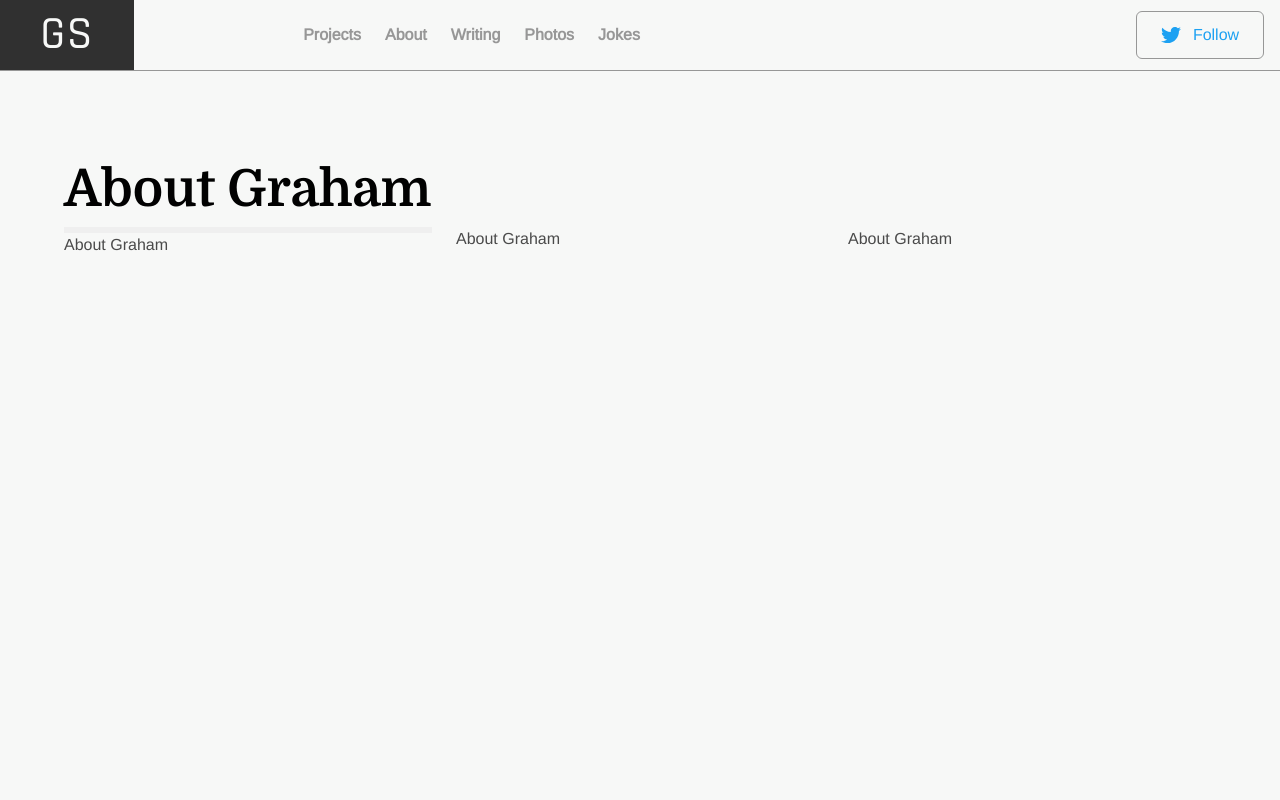
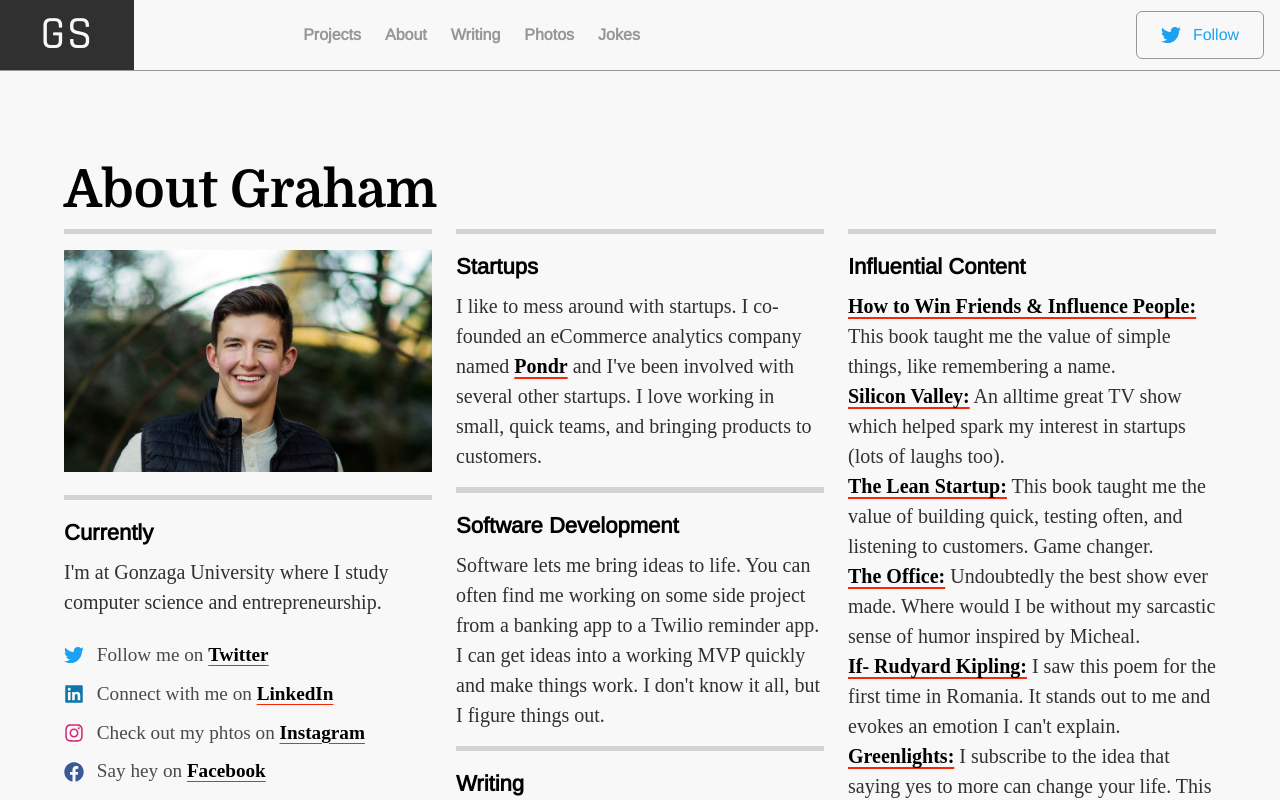
Before and after one commit to grahamsabin/Personal_Website_NextJs, a Next.js app: page /about in a window 1280 px wide. Shown: the top 800 px of the page. Built offline with nearby package versions, Linux system fonts and the light colour scheme.

Commit message:
Day 6 - about page complete

```diff
--- a/components/navbar.js
+++ b/components/navbar.js
@@ -48,7 +48,7 @@
                             </a>
                         </Link>
 
-                        <Link href="/contact">
+                        <Link href="/writing">
                             <a className={`navbar-item ${styles.navbarText}`}>
                                 Writing
                             </a>
--- a/pages/about.js
+++ b/pages/about.js
@@ -1,4 +1,7 @@
-import style from '../scss/about.module.scss'
+import style from '../scss/about.module.scss';
+import React from 'react';
+import { FaTwitter, FaEnvelope, FaLinkedin, FaInstagram, FaFacebook } from 'react-icons/fa';
+
 export default function About() {
     return (
         <div className={`${style.pageSetup}`}>
@@ -15,8 +18,46 @@
 
                         <div className={`column is-full`}>
                             <div className={`${style.divideBar}`}></div>
-                            <h1 className={`${style.hf}`}>About Graham</h1>
+                            <img src="G_Headshot.jpeg" alt="Graham Sabin Headshot" className={`${style.prmage}`}/>
+
+                            <div className={`${style.divideBar}`}></div>
+                            <h2 className={`${style.subtitle}`}>Currently</h2>
+                            <p className={`${style.pText}`}>I'm at Gonzaga University where I study computer science and entrepreneurship.</p>
+
+                            <div className={`${style.socialsLayout}`}>
+                                <div className={`${style.socialsIndividual}`}>
+                                    <FaTwitter size={20} icon="fa-brands fa-twitter" className={`${style.twitterIcon}`}/>
+                                    <p>Follow me on <a className={`${style.hyperlink}`} href="https://twitter.com/GrahamSabin" target="_blank">Twitter</a></p>
+                                </div>
+
+                                <div className={`${style.socialsIndividual}`}>
+                                    <FaLinkedin size={20} icon="fa-brands fa-linkedin" className={`${style.linkedInIcon}`}/>
+                                    <p>Connect with me on <a className={`${style.hyperlink}`} href="https://www.linkedin.com/in/grahamsabin/" target="_blank">LinkedIn</a></p>
+                                </div>
+
+                                <div className={`${style.socialsIndividual}`}>
+                                    <FaInstagram size={20} icon="fa-brands fa-instagram" className={`${style.instagramIcon}`}/>
+                                    <p>Check out my phtos on <a className={`${style.hyperlink}`} href="https://www.instagram.com/graham.sabin/" target="_blank">Instagram</a></p>
+                                </div>
+
+                                <div className={`${style.socialsIndividual}`}>
+                                    <FaFacebook size={20} icon="fa-brands fa-facebook" className={`${style.facebookIcon}`}/>
+                                    <p>Say hey on <a className={`${style.hyperlink}`} href="https://www.facebook.com/graham.sabin.5" target="_blank">Facebook</a></p>
+                                </div>
+
+                                <div className={`${style.socialsIndividual}`}>
+                                    <FaEnvelope size={20} icon="fa-solid fa-envelope" className={`${style.twittIcon}`}/>
+                                    <p>Email me at <a className={`${style.hyperlink}`} href="mailto:grahamcsabin@gmail.com" target="_blank">grahamcsabin@gmail.com</a></p>
+                                </div>
+
+                            </div>
+
+                            <div className={`${style.divideBar}`}></div>
+                            <h2 className={`${style.subtitle}`}>Longer Biography</h2>
+                            <p className={`${style.pText}`}>Ehh, were you really gonna read this? DM me, lets just talk instead.</p>
+
                         </div>
+
                     </div>
                 </div>
 
@@ -24,7 +65,17 @@
                 <div className={`column is-4-desktop is-6-tablet is-12-mobile`}>
                     <div className={`columns is-multiline`}>
                         <div className={`column is-full`}>
-                            <h1 className={`${style.hf}`}>About Graham</h1>
+                            <div className={`${style.divideBar}`}></div>
+                            <h2 className={`${style.subtitle}`}>Startups</h2>
+                            <p className={`${style.pText}`}>I like to mess around with startups. I co-founded an eCommerce analytics company named <a className={`${style.hyperlink}`} href='https://letspondr.com/Home' target="_blank">Pondr</a> and I've been involved with several other startups. I love working in small, quick teams, and bringing products to customers.</p>
+
+                            <div className={`${style.divideBar}`}></div>
+                            <h2 className={`${style.subtitle}`}>Software Development</h2>
+                            <p className={`${style.pText}`}>Software lets me bring ideas to life. You can often find me working on some side project from a banking app to a Twilio reminder app. I can get ideas into a working MVP quickly and make things work. I don't know it all, but I figure things out.</p>
+
+                            <div className={`${style.divideBar}`}></div>
+                            <h2 className={`${style.subtitle}`}>Writing</h2>
+                            <p className={`${style.pText}`}>Writing is how I get my thoughts out. I've never been much of a writer, but I enjoy putting opinions and ideas out there. I don't care much about speling/gramaticol errors as long as you get the gist of my ideas. I even keep some of my writing as a <a className={`${style.hyperlink}`} href='/writing' target="_blank">blog</a> on this site.</p>
                         </div>
                     </div>
                 </div>
@@ -33,7 +84,15 @@
                 <div className={`column is-4-desktop is-6-tablet is-12-mobile`}>
                     <div className={`columns is-multiline`}>
                         <div className={`column is-full`}>
-                            <h1 className={`${style.hf}`}>About Graham</h1>
+                            <div className={`${style.divideBar}`}></div>
+                            <h2 className={`${style.subtitle}`}>Influential Content</h2>
+                            <p className={`${style.pText}`}><a className={`${style.hyperlink}`} href="https://www.amazon.com/How-Win-Friends-Influence-People/dp/0671027034/ref=asc_df_0671027034/?tag=hyprod-20&linkCode=df0&hvadid=312721175982&hvpos=&hvnetw=g&hvrand=13612424133049136697&hvpone=&hvptwo=&hvqmt=&hvdev=c&hvdvcmdl=&hvlocint=&hvlocphy=9033289&hvtargid=pla-432445153110&psc=1" target="_blank">How to Win Friends & Influence People:</a> This book taught me the value of simple things, like remembering a name.</p>
+                            <p className={`${style.pText}`}><a className={`${style.hyperlink}`} href="https://en.wikipedia.org/wiki/Silicon_Valley_(TV_series)" target="_blank">Silicon Valley:</a> An alltime great TV show which helped spark my interest in startups (lots of laughs too).</p>
+                            <p className={`${style.pText}`}><a className={`${style.hyperlink}`} href="https://www.amazon.com/Lean-Startup-Entrepreneurs-Continuous-Innovation/dp/0307887898/ref=asc_df_0307887898/?tag=hyprod-20&linkCode=df0&hvadid=312118059795&hvpos=&hvnetw=g&hvrand=5232150302259811372&hvpone=&hvptwo=&hvqmt=&hvdev=c&hvdvcmdl=&hvlocint=&hvlocphy=9033289&hvtargid=pla-423024757144&psc=1" target="_blank">The Lean Startup:</a> This book taught me the value of building quick, testing often, and listening to customers. Game changer.</p>
+                            <p className={`${style.pText}`}><a className={`${style.hyperlink}`} href="https://en.wikipedia.org/wiki/The_Office_(American_TV_series)" target="_blank">The Office:</a> Undoubtedly the best show ever made. Where would I be without my sarcastic sense of humor inspired by Micheal.</p>
+                            <p className={`${style.pText}`}><a className={`${style.hyperlink}`} href="https://www.poetryfoundation.org/poems/46473/if---" target="_blank">If- Rudyard Kipling:</a> I saw this poem for the first time in Romania. It stands out to me and evokes an emotion I can't explain.</p>
+                            <p className={`${style.pText}`}><a className={`${style.hyperlink}`} href="https://www.amazon.com/Greenlights/dp/B08HLW2JXD/ref=sr_1_1?gclid=CjwKCAiAwomeBhBWEiwAM43YIPSaNSWK-6UuqFZpP2-DyxxSrGRaNM0Lsh6sofedLXXi8dNS7NRC0BoCbUMQAvD_BwE&hvadid=583848306695&hvdev=c&hvlocphy=9033289&hvnetw=g&hvqmt=b&hvrand=6022933451102772449&hvtargid=kwd-988285971504&hydadcr=22594_10356233&keywords=greenlight+by+matthew+mcconaughey&qid=1673716562&s=books&sr=1-1" target="_blank">Greenlights:</a> I subscribe to the idea that saying yes to more can change your life. This is something similar.</p>
+                            <p className={`${style.pText}`}><a className={`${style.hyperlink}`} href="https://www.imdb.com/title/tt1285016/" target="_blank">The Social Network</a> Nothing motivates me more. Sure, it's not a happy ending, but it makes anything seem possible. And that soundtrack...</p>
                         </div>
                     </div>
                 </div>
--- /dev/null
+++ b/pages/writing.js
@@ -0,0 +1,6 @@
+
+export default function Writing () {
+    return (
+        <div>Writing Page</div>
+    )
+}
--- a/scss/about.module.scss
+++ b/scss/about.module.scss
@@ -10,14 +10,73 @@
 
 .headerText {
     font-family: 'Domine', serif;
-    font-size: 4vw;
+    // font-family: 'Times New Roman', Times, serif;
+    font-size: 6.5vh;
+    font-weight: bold;
     color: $app-black;
-    margin-bottom: -3vh;
+    margin-bottom: -5vh;
 }
 
 .divideBar {
     width: 100%;
-    height: .75vh;
+    height: .7vh;
     background-color: $app-light-gray;
-    // padding: 1vh;
+    margin-top: 2vh;
+    margin-bottom: 2vh;
 }
+
+.subtitle {
+    color: $app-black;
+    font-weight: bold;
+    font-size: 2.75vh;
+    margin-bottom: 1vh;
+}
+
+.pText {
+    font-family: 'Times New Roman', Times, serif;
+    font-size: 2.5vh;
+    color: $app-dark-gray;
+}
+
+.socialsLayout {
+    margin-top: 3vh;
+
+    .socialsIndividual {
+        display: flex;
+        align-items: center;
+        margin-bottom: 1.25vh;
+        //margin-top: .75vh;
+
+        p {
+            margin-left: 1vw;
+            font-family: 'Times New Roman', Times, serif;
+            font-size: larger;
+        }
+
+
+    }
+}
+
+.hyperlink {
+    color: $app-black;
+    text-decoration-color: $app-red;
+    text-decoration-line: underline;
+    text-underline-offset: .25rem;
+    font-weight: bold;
+}
+
+.twitterIcon {
+    color: $twitter-blue;
+}
+
+.linkedInIcon {
+    color: $linkedin-blue;
+}
+
+.instagramIcon {
+    color: $instagram-pink;
+}
+
+.facebookIcon {
+    color: $facebook-blue;
+}
--- a/scss/colors.scss
+++ b/scss/colors.scss
@@ -9,9 +9,11 @@
 $app-gray: #979797;
 $app-pink: #fd6f7b;
 $app-light-green: #6c9536;
-
+$app-light-gray: #D3D3D3;
 
 //FROM ALEX SITE
 $app-orange: #ff0000;
 $twitter-blue: #1DA1F2;
-$app-light-gray: #EFEFEF;
+$linkedin-blue: #0e76a8;
+$instagram-pink: #d62976;
+$facebook-blue: #3b5998;
```
Also changed, not shown: public/G_Headshot.jpeg (added), public/vercel.svg (deleted).
